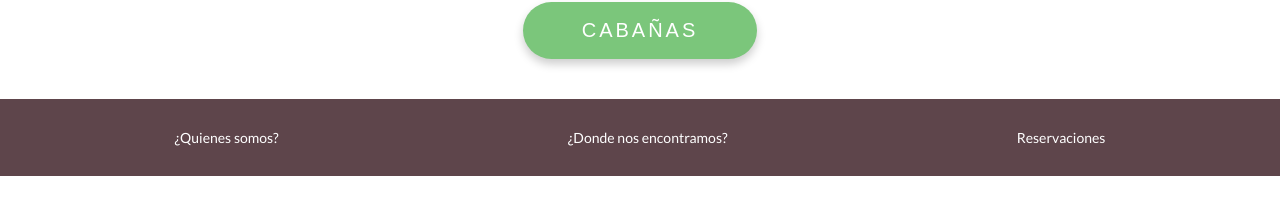
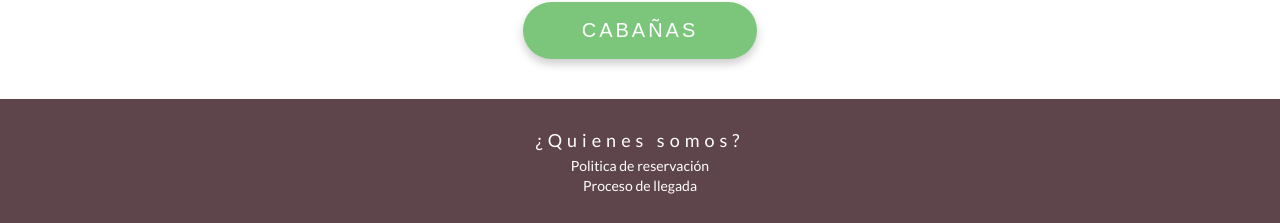
Before and after one commit to MirVill/cottages-mazamitla-app, a React (Create React App) app: page /contactos in a window 1280 px wide. Shown: the part 1134-1357 px from the top of the page. Before the commit the page ends 1310 px from the top, so only its background shows below. Built offline with nearby package versions, Linux system fonts and the light colour scheme.

Commit message:
Changed the footer

```diff
--- a/sass/Layouts/_footer.scss
+++ b/sass/Layouts/_footer.scss
@@ -4,23 +4,35 @@
   padding: 3rem;
   background-color: #5E454B;
   color: #fff;
+  text-align: center;
 
   & ul{
     display: flex;
-    justify-content: space-around;
+    flex-direction: column;
+    align-items: center;
     list-style: none;
+    line-height: 2rem;
 
     & li {
       font-size: 1.4rem;
       transition: all .2s;
-
-      &:hover {
-        cursor: pointer;
-        color: $color-primary;
-        &:active{
-          transform: scale(.95);
-        }
-      }
+    }
+  }
+}
+.footer-navlink {
+  text-decoration: none;
+  color: $color-text-white;
+  & h4 {
+    font-size: 1.8rem;
+  font-weight: 400;
+  margin-bottom: .5rem;
+  letter-spacing: .5rem;
+  }
+  &:hover {
+    cursor: pointer;
+    color: $color-primary;
+    &:active{
+      transform: scale(.95);
     }
   }
 }
--- a/src/Assets/Css/index.css
+++ b/src/Assets/Css/index.css
@@ -155,19 +155,31 @@ body {
 .footer {
   padding: 3rem;
   background-color: #5E454B;
-  color: #fff; }
+  color: #fff;
+  text-align: center; }
   .footer ul {
     display: flex;
-    justify-content: space-around;
-    list-style: none; }
+    flex-direction: column;
+    align-items: center;
+    list-style: none;
+    line-height: 2rem; }
     .footer ul li {
       font-size: 1.4rem;
       transition: all .2s; }
-      .footer ul li:hover {
-        cursor: pointer;
-        color: #7BC67B; }
-        .footer ul li:hover:active {
-          transform: scale(0.95); }
+
+.footer-navlink {
+  text-decoration: none;
+  color: #ffffff; }
+  .footer-navlink h4 {
+    font-size: 1.8rem;
+    font-weight: 400;
+    margin-bottom: .5rem;
+    letter-spacing: .5rem; }
+  .footer-navlink:hover {
+    cursor: pointer;
+    color: #7BC67B; }
+    .footer-navlink:hover:active {
+      transform: scale(0.95); }
 
 @media (max-width: 460px) {
   .footer {
--- a/src/Layouts/Footer.js
+++ b/src/Layouts/Footer.js
@@ -1,10 +1,13 @@
+import { NavLink } from "react-router-dom";
 const Footer = () => {
   return (
-    <footer className='footer' >
+    <footer className="footer">
+      <NavLink to="/contactos" className="footer-navlink">
+        <h4>¿Quienes somos?</h4>
+      </NavLink>
       <ul>
-        <li>¿Quienes somos?</li>
-        <li>¿Donde nos encontramos?</li>
-        <li>Reservaciones</li>
+        <li>Politica de reservación</li>
+        <li>Proceso de llegada</li>
       </ul>
     </footer>
   );
```
